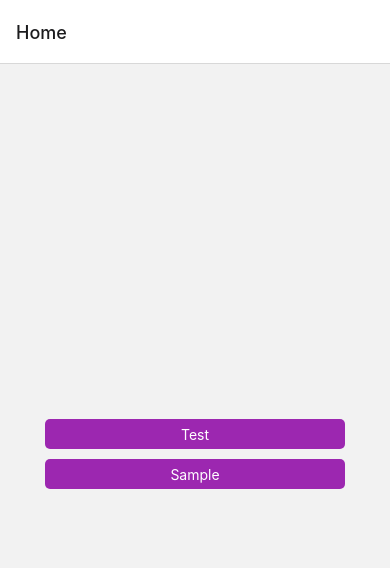
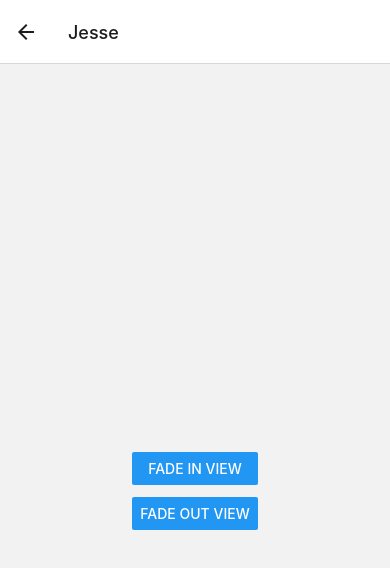
Before and after one commit to lisajmarks/native-animation-example-lib, a React Native app: screen /Jesse in a window 390 px wide. Before the commit this address had no page. Shown: the top 568 px of the page. Built offline with nearby package versions, Linux system fonts and the light colour scheme.

Commit message:
Placeholder Animation

```diff
--- a/App.js
+++ b/App.js
@@ -7,6 +7,7 @@ import { createNativeStackNavigator } from "@react-navigation/native-stack";
 import Test from "./Components/Test/Test";
 import Sample from "./Components/Sample/Sample";
 import Home from "./Components/Home/Home";
+import Jesse from "./Components/Jesse/Jesse";
 
 const Stack = createNativeStackNavigator();
 
@@ -17,6 +18,7 @@ function App() {
         <Stack.Screen name="Home" component={Home} />
         <Stack.Screen name="Test" component={Test} />
         <Stack.Screen name="Sample" component={Sample} />
+        <Stack.Screen name="Jesse" component={Jesse} />
       </Stack.Navigator>
     </NavigationContainer>
   );
--- a/Components/Home/Home.js
+++ b/Components/Home/Home.js
@@ -7,6 +7,7 @@ const Home = ({ navigation }) => {
     <View style={{ flex: 1, alignItems: "center", justifyContent: "center" }}>
       <AnimatedButton navigation={navigation} place="Test" />
       <AnimatedButton navigation={navigation} place="Sample" />
+      <AnimatedButton navigation={navigation} place="Jesse" />
     </View>
   );
 };
--- /dev/null
+++ b/Components/Jesse/Jesse.js
@@ -0,0 +1,72 @@
+import React, { useRef } from "react";
+import {
+  Animated,
+  Text,
+  View,
+  StyleSheet,
+  Button,
+  SafeAreaView,
+} from "react-native";
+
+const App = () => {
+  // fadeAnim will be used as the value for opacity. Initial Value: 0
+  const fadeAnim = useRef(new Animated.Value(0)).current;
+
+  const fadeIn = () => {
+    // Will change fadeAnim value to 1 in 5 seconds
+    Animated.timing(fadeAnim, {
+      toValue: 1,
+      duration: 5000,
+    }).start();
+  };
+
+  const fadeOut = () => {
+    // Will change fadeAnim value to 0 in 3 seconds
+    Animated.timing(fadeAnim, {
+      toValue: 0,
+      duration: 3000,
+    }).start();
+  };
+
+  return (
+    <SafeAreaView style={styles.container}>
+      <Animated.View
+        style={[
+          styles.fadingContainer,
+          {
+            // Bind opacity to animated value
+            opacity: fadeAnim,
+          },
+        ]}
+      >
+        <Text style={styles.fadingText}>Temporary</Text>
+      </Animated.View>
+      <View style={styles.buttonRow}>
+        <Button title="Fade In View" onPress={fadeIn} />
+        <Button title="Fade Out View" onPress={fadeOut} />
+      </View>
+    </SafeAreaView>
+  );
+};
+
+const styles = StyleSheet.create({
+  container: {
+    flex: 1,
+    alignItems: "center",
+    justifyContent: "center",
+  },
+  fadingContainer: {
+    padding: 20,
+    backgroundColor: "blue",
+  },
+  fadingText: {
+    fontSize: 28,
+  },
+  buttonRow: {
+    flexBasis: 100,
+    justifyContent: "space-evenly",
+    marginVertical: 16,
+  },
+});
+
+export default App;
```
Also changed, not shown: 1 other file (tests, documents, lock files or other folders).
